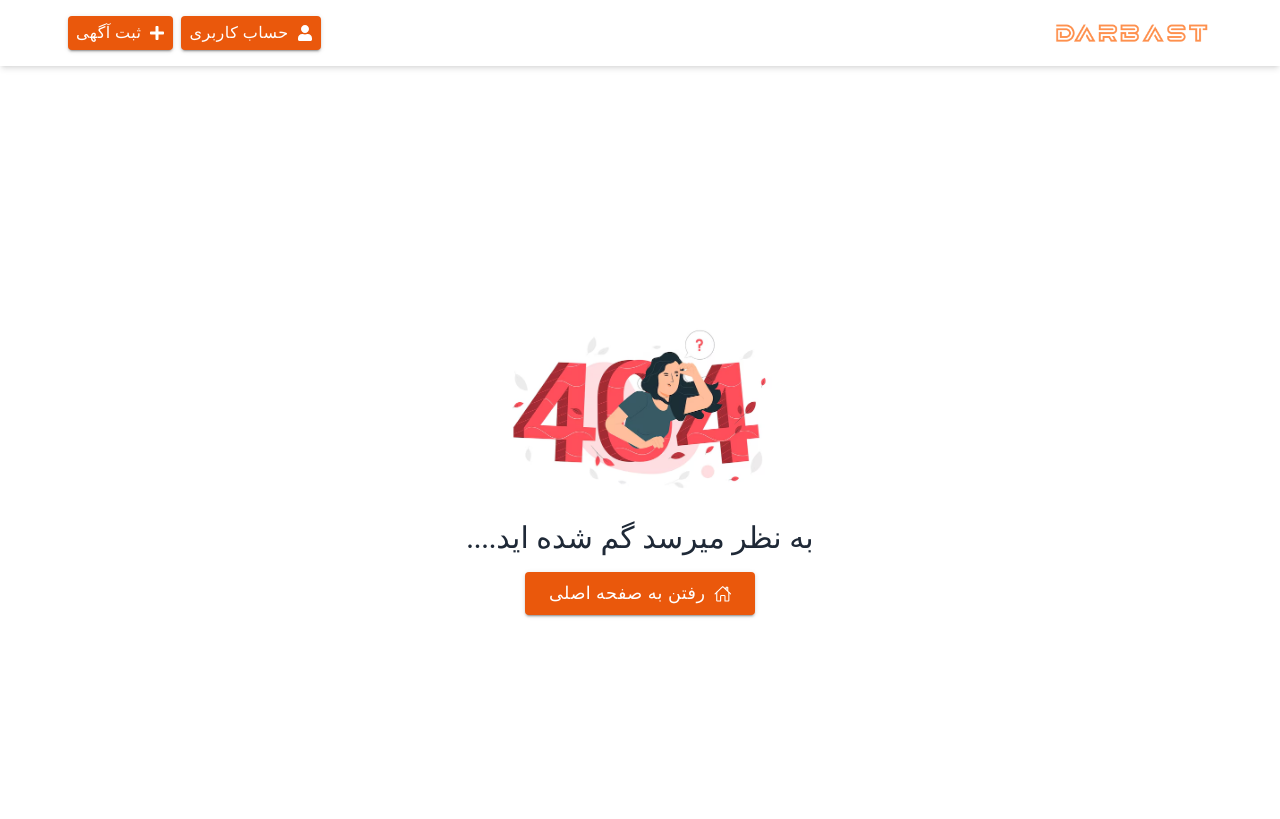
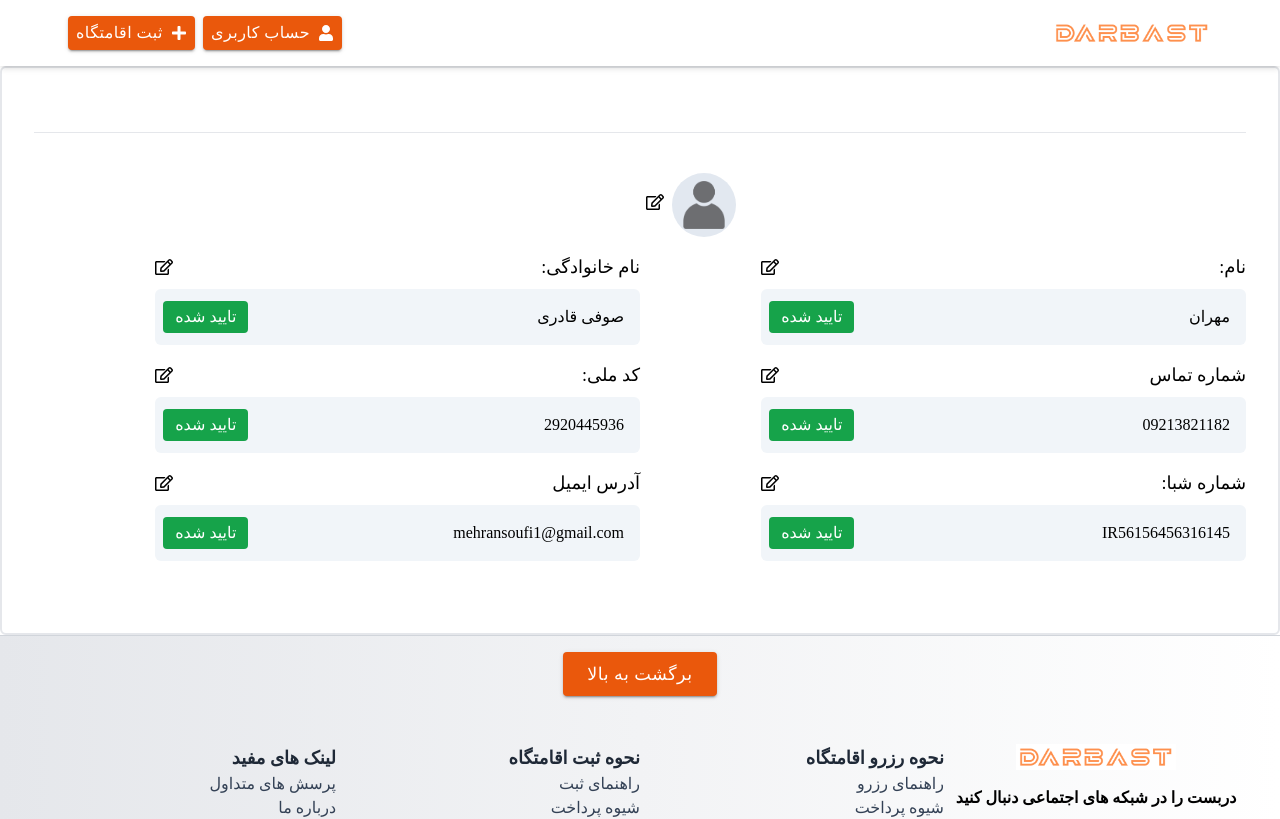
Before and after one commit to Mehran-soufi/darbast, a Next.js app: page /account/my-profile in a window 1280 px wide. Before the commit this address had no page. Shown: the top 819 px of the page. Built offline with nearby package versions, Linux system fonts and the light colour scheme.

Commit message:
first Registration

```diff
--- /dev/null
+++ b/src/app/account/my-profile/page.tsx
@@ -0,0 +1,7 @@
+import MyProfile from '@/components/accountCom/MyProfile'
+
+const MYProfile: React.FC = () => {
+  return <MyProfile/>;
+}
+
+export default MYProfile;
--- a/src/app/account/page.tsx
+++ b/src/app/account/page.tsx
@@ -1,19 +1,33 @@
+"use client";
+import React, { useState } from "react";
 import AccountItms from "@/components/accountCom/AccountItms";
+import MyProfile from "@/components/accountCom/MyProfile";
 
+const Account: React.FC = () => {
+  const [activePage, setActivePage] = useState<string>("");
+  const [titlePage, setTitlePage] = useState<string>("");
 
-export default function Account() {
+  const handleButtonClick = (link: string, title: string) => {
+    setActivePage(link);
+    setTitlePage(title);
+  };
+
   return (
     <div className="w-full h-screen">
       <div className="section h-full flex justify-center items-center">
         <div className="w-full h-[80%]">
           <div className="w-full h-full grid grid-cols-3 gap-4">
             <div className="rounded-md border-2">
-                <AccountItms/>
+              <AccountItms onButtonClick={handleButtonClick} />
             </div>
-            <div className="col-span-2 bg-red-800"></div> {/* Second column */}
+            <div className="col-span-2">
+              {activePage === "my-account" && <MyProfile title={titlePage} />}
+            </div>
           </div>
         </div>
       </div>
     </div>
   );
-}
+};
+
+export default Account;
--- a/src/app/globals.css
+++ b/src/app/globals.css
@@ -167,6 +167,17 @@ body {
   right: 0 !important;
   left: 100% !important;
 }
+.css-ed63ti-MuiInputBase-root-MuiInput-root {
+  border: none !important;
+  outline: none !important;
+}
+.css-ed63ti-MuiInputBase-root-MuiInput-root::after {
+  border-bottom: 0 !important;
+  outline: none !important;
+}
+.css-ed63ti-MuiInputBase-root-MuiInput-root::before{
+  border: none !important;
+}
 .search .css-74d805-MuiButtonBase-root-MuiButton-root {
   font-family: "Iran-Yekan" !important;
   background: transparent !important;
--- /dev/null
+++ b/src/app/residence-registration/page.tsx
@@ -0,0 +1,53 @@
+import { Button, TextField } from "@mui/material";
+
+export default function CreateAd() {
+  return (
+    <div className="w-full min-h-screen">
+      <section className="section">
+        <div className="w-full my-4 flex justify-between items-center border-b py-4">
+          <p className="lg:text-2xl sm:text-xl text-lg">ثبت اقامتگاه</p>
+          <Button className="header-btn" variant="contained">
+            پاک سازی فرم
+          </Button>
+        </div>
+        <div className="w-full flex justify-center items-center flex-wrap">
+          <div className="w-full search lg:w-1/2 flex flex-col items-start justify-center gap-8">
+            <TextField
+              id="title"
+              label="عنوان اقامتگاه"
+              variant="standard"
+              className="bg-slate-100 lg:w-1/2 w-full text-lg rounded-md p-1"
+            />
+            <TextField
+              id="title"
+              rows={4}
+              label="توضیحات اقامتگاه"
+              variant="standard"
+              multiline
+              className="bg-slate-100 lg:w-1/2 w-full text-lg rounded-md"
+            />
+            <TextField
+              id="title"
+              label="مکان"
+              variant="standard"
+              className="bg-slate-100 lg:w-1/2 w-full text-lg rounded-md p-1"
+            />
+            <TextField
+              id="title"
+              label="قیمت (هرشب)"
+              variant="standard"
+              className="bg-slate-100 lg:w-1/2 w-full text-lg rounded-md p-1"
+            />
+            <TextField
+              id="title"
+              label="قیمت (نفر اضافه)"
+              variant="standard"
+              className="bg-slate-100 lg:w-1/2 w-full text-lg rounded-md p-1"
+            />
+          </div>
+          <div className="w-full lg:w-1/2 flex flex-col items-start justify-center"></div>
+        </div>
+      </section>
+    </div>
+  );
+}
--- /dev/null
+++ b/src/components/accountCom/AccountHeader.tsx
@@ -0,0 +1,15 @@
+import React from "react";
+
+interface AccountHeaderProps {
+  title: string;
+}
+
+const AccountHeader: React.FC<AccountHeaderProps> = ({ title }) => {
+  return (
+    <div className="w-full flex justify-between items-center py-4 border-b">
+      <p className="font-bold text-lg">{title}</p>
+    </div>
+  );
+};
+
+export default AccountHeader;
--- /dev/null
+++ b/src/components/accountCom/MyProfile.tsx
@@ -0,0 +1,152 @@
+import React from "react";
+import AccountHeader from "./AccountHeader";
+import { FaRegEdit } from "react-icons/fa";
+import Image from "next/image";
+
+import accountImg from "@/assets/account/user-account.webp";
+
+interface MyProfileProps {
+  title: string;
+}
+
+const MyProfile: React.FC<MyProfileProps> = ({ title }) => {
+  return (
+    <div className="w-full h-full p-8 border-2 rounded-md">
+      <AccountHeader title={title} />
+      <div className="w-full flex justify-between items-center flex-wrap my-8">
+        <div className="w-11/12 my-2 flex justify-center items-center gap-2">
+          <div className="w-16 h-16 rounded-full p-2 bg-slate-200 flex justify-center items-center">
+            <Image src={accountImg} alt="user image" />
+          </div>
+          <div>
+            <button className="text-lg" title="ویرایش اطلاعات">
+              <FaRegEdit />
+            </button>
+          </div>
+        </div>
+        <div className="w-1/2 flex flex-col items-start justify-center gap-2 my-2">
+          <div className=" w-4/5 flex justify-between items-center">
+            <label htmlFor="name" className="text-lg">
+              نام:
+            </label>
+            <button className="text-lg" title="ویرایش اطلاعات">
+              <FaRegEdit />
+            </button>
+          </div>
+          <div className="w-4/5 relative">
+            <input
+              type="text"
+              id="name"
+              className="w-full p-4 rounded-md bg-slate-100 border-none outline-none"
+              value={"مهران"}
+              readOnly
+            />
+            <span className="py-1 px-3 rounded bg-green-600 text-white absolute top-1/2 transform -translate-y-1/2 left-2">تایید شده</span>
+          </div>
+        </div>
+        <div className="w-1/2 flex flex-col items-start justify-center gap-2 my-2">
+          <div className=" w-4/5 flex justify-between items-center">
+            <label htmlFor="family" className="text-lg">
+              نام خانوادگی:
+            </label>
+            <button className="text-lg" title="ویرایش اطلاعات">
+              <FaRegEdit />
+            </button>
+          </div>
+          <div className="w-4/5 relative">
+            <input
+              type="text"
+              id="family"
+              className="w-full p-4 rounded-md bg-slate-100 border-none outline-none"
+              value={"صوفی قادری"}
+              readOnly
+            />
+              <span className="py-1 px-3 rounded bg-green-600 text-white absolute top-1/2 transform -translate-y-1/2 left-2">تایید شده</span>
+          </div>
+        </div>
+        <div className="w-1/2 flex flex-col items-start justify-center gap-2 my-2">
+          <div className=" w-4/5 flex justify-between items-center">
+            <label htmlFor="phone" className="text-lg">
+              شماره تماس
+            </label>
+            <button className="text-lg" title="ویرایش اطلاعات">
+              <FaRegEdit />
+            </button>
+          </div>
+          <div className="w-4/5 relative">
+            <input
+              type="text"
+              id="phone"
+              className="w-full p-4 rounded-md bg-slate-100 border-none outline-none"
+              value={"09213821182"}
+              readOnly
+            />
+             <span className="py-1 px-3 rounded bg-green-600 text-white absolute top-1/2 transform -translate-y-1/2 left-2">تایید شده</span>
+          </div>
+        </div>
+        <div className="w-1/2 flex flex-col items-start justify-center gap-2 my-2">
+          <div className=" w-4/5 flex justify-between items-center">
+            <label htmlFor="National code" className="text-lg">
+              کد ملی:
+            </label>
+            <button className="text-lg" title="ویرایش اطلاعات">
+              <FaRegEdit />
+            </button>
+          </div>
+          <div className="w-4/5 relative">
+            <input
+              type="text"
+              id="National code"
+              className="w-full p-4 rounded-md bg-slate-100 border-none outline-none"
+              value={"2920445936"}
+              readOnly
+            />
+             <span className="py-1 px-3 rounded bg-green-600 text-white absolute top-1/2 transform -translate-y-1/2 left-2">تایید شده</span>
+          </div>
+        </div>
+        <div className="w-1/2 flex flex-col items-start justify-center gap-2 my-2">
+          <div className=" w-4/5 flex justify-between items-center">
+            <label htmlFor="bank" className="text-lg">
+              شماره شبا:
+            </label>
+            <button className="text-lg" title="ویرایش اطلاعات">
+              <FaRegEdit />
+            </button>
+          </div>
+          <div className="w-4/5 relative">
+            <input
+              type="text"
+              id="bank"
+              className="w-full p-4 rounded-md bg-slate-100 border-none outline-none"
+              value={"IR56156456316145"}
+              readOnly
+            />
+             <span className="py-1 px-3 rounded bg-green-600 text-white absolute top-1/2 transform -translate-y-1/2 left-2">تایید شده</span>
+          </div>
+        </div>
+        <div className="w-1/2 flex flex-col items-start justify-center gap-2 my-2">
+          <div className=" w-4/5 flex justify-between items-center">
+            <label htmlFor="email" className="text-lg">
+              آدرس ایمیل
+            </label>
+            <button className="text-lg" title="ویرایش اطلاعات">
+              <FaRegEdit />
+            </button>
+          </div>
+          <div className="w-4/5 relative">
+            <input
+              type="text"
+              id="email"
+              className="w-full p-4 rounded-md bg-slate-100 border-none outline-none"
+              value={"mehransoufi1@gmail.com"}
+              readOnly
+            />
+             <span className="py-1 px-3 rounded bg-green-600 text-white absolute top-1/2 transform -translate-y-1/2 left-2">تایید شده</span>
+          </div>
+        </div>
+      </div>
+    </div>
+  );
+};
+
+export default MyProfile;
--- a/src/components/header/BtnHeader.tsx
+++ b/src/components/header/BtnHeader.tsx
@@ -18,10 +18,10 @@ const BtnHeader: React.FC = () => {
           <span className="hidden sm:block">حساب کاربری</span>
         </Link>
       </Button>
-      <Button title="ثبت آگهی" variant="contained" className="header-btn">
-        <Link href="/" className="flex justify-center items-center gap-2">
+      <Button title="ثبت اقامتگاه" variant="contained" className="header-btn">
+        <Link href="/residence-registration" className="flex justify-center items-center gap-2">
           <FaPlus />
-          <span className="hidden sm:block">ثبت آگهی</span>
+          <span className="hidden sm:block">ثبت اقامتگاه</span>
         </Link>
       </Button>
     </div>
```
Also changed, not shown: src/components/accountCom/AccountItms.tsx (+18 -16 lines).
